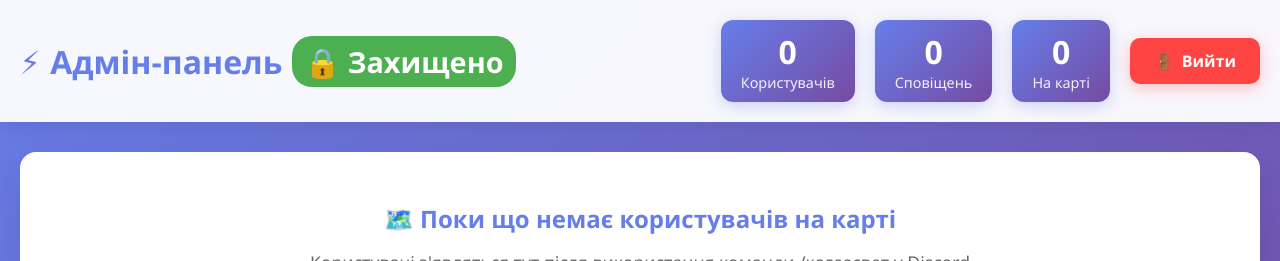
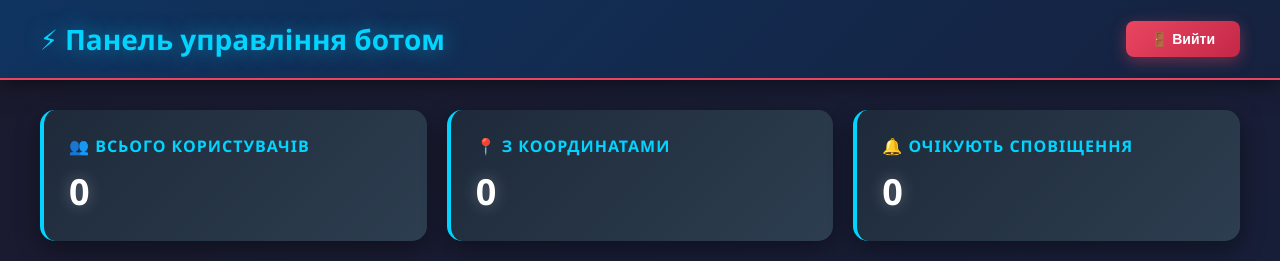
Before and after one commit to SoSalYa/Sidibezsveta_huila_bot, a Flask app: page / in a window 1280 px wide. Shown: the top 261 px of the page. Run offline with Flask 3, Linux system fonts and the light colour scheme; the visitor is signed in with stand-in values (Sample User, id 1); data that the repository does not hold is empty; some libraries are stand-ins or nearby versions.

Commit message:
Update index.html

```diff
--- a/templates/index.html
+++ b/templates/index.html
@@ -3,7 +3,7 @@
 <head>
     <meta charset="UTF-8">
     <meta name="viewport" content="width=device-width, initial-scale=1.0">
-    <title>Карта користувачів - Графік відключень</title>
+    <title>Панель управління ботом</title>
     <link rel="stylesheet" href="https://unpkg.com/leaflet@1.9.4/dist/leaflet.css" />
     <style>
         * {
@@ -14,227 +14,185 @@
 
         body {
             font-family: 'Segoe UI', Tahoma, Geneva, Verdana, sans-serif;
-            background: linear-gradient(135deg, #667eea 0%, #764ba2 100%);
+            background: linear-gradient(135deg, #1a1a2e 0%, #16213e 100%);
+            color: #e0e0e0;
             min-height: 100vh;
         }
 
         .header {
-            background: rgba(255, 255, 255, 0.95);
-            backdrop-filter: blur(10px);
-            padding: 20px;
-            box-shadow: 0 4px 20px rgba(0,0,0,0.1);
-        }
-
-        .header-content {
-            max-width: 1400px;
-            margin: 0 auto;
+            background: linear-gradient(135deg, #0f3460 0%, #16213e 100%);
+            padding: 20px 40px;
+            box-shadow: 0 4px 20px rgba(0, 0, 0, 0.5);
             display: flex;
             justify-content: space-between;
             align-items: center;
-            flex-wrap: wrap;
-            gap: 20px;
+            border-bottom: 2px solid #e94560;
         }
 
-        h1 {
-            color: #667eea;
-            font-size: 2em;
-            display: flex;
-            align-items: center;
-            gap: 10px;
+        .header h1 {
+            color: #00d4ff;
+            font-size: 28px;
+            text-shadow: 0 0 20px rgba(0, 212, 255, 0.5);
         }
 
-        .header-right {
-            display: flex;
-            align-items: center;
-            gap: 20px;
-            flex-wrap: wrap;
+        .header .logout-btn {
+            background: linear-gradient(135deg, #e94560 0%, #c42847 100%);
+            color: white;
+            border: none;
+            padding: 10px 25px;
+            border-radius: 8px;
+            cursor: pointer;
+            font-size: 14px;
+            font-weight: bold;
+            transition: all 0.3s ease;
+            box-shadow: 0 4px 15px rgba(233, 69, 96, 0.4);
+        }
+
+        .header .logout-btn:hover {
+            transform: translateY(-2px);
+            box-shadow: 0 6px 20px rgba(233, 69, 96, 0.6);
         }
 
         .stats {
-            display: flex;
+            display: grid;
+            grid-template-columns: repeat(auto-fit, minmax(250px, 1fr));
             gap: 20px;
-            flex-wrap: wrap;
+            padding: 30px 40px;
         }
 
-        .stat-item {
-            display: flex;
-            flex-direction: column;
-            align-items: center;
-            padding: 10px 20px;
-            background: linear-gradient(135deg, #667eea 0%, #764ba2 100%);
-            border-radius: 12px;
-            color: white;
-            box-shadow: 0 4px 15px rgba(102, 126, 234, 0.3);
+        .stat-card {
+            background: linear-gradient(135deg, #1e2a3a 0%, #2d3e50 100%);
+            padding: 25px;
+            border-radius: 15px;
+            box-shadow: 0 8px 25px rgba(0, 0, 0, 0.4);
+            border-left: 4px solid #00d4ff;
+            transition: all 0.3s ease;
         }
 
-        .stat-number {
-            font-size: 2em;
-            font-weight: bold;
+        .stat-card:hover {
+            transform: translateY(-5px);
+            box-shadow: 0 12px 35px rgba(0, 212, 255, 0.3);
         }
 
-        .stat-label {
-            font-size: 0.9em;
-            opacity: 0.9;
+        .stat-card h3 {
+            color: #00d4ff;
+            font-size: 16px;
+            margin-bottom: 10px;
+            text-transform: uppercase;
+            letter-spacing: 1px;
         }
 
-        .btn-logout {
-            padding: 12px 24px;
-            background: #ff4444;
-            color: white;
-            border: none;
-            border-radius: 10px;
-            font-size: 1em;
-            font-weight: 600;
-            cursor: pointer;
-            transition: all 0.3s ease;
-            text-decoration: none;
-            display: inline-flex;
-            align-items: center;
-            gap: 8px;
-            box-shadow: 0 4px 15px rgba(255, 68, 68, 0.3);
+        .stat-card .value {
+            color: #ffffff;
+            font-size: 36px;
+            font-weight: bold;
+            text-shadow: 0 0 15px rgba(255, 255, 255, 0.3);
         }
 
-        .btn-logout:hover {
-            background: #cc0000;
-            transform: translateY(-2px);
-            box-shadow: 0 6px 20px rgba(255, 68, 68, 0.4);
+        .map-container {
+            margin: 20px 40px;
+            background: #1e2a3a;
+            padding: 25px;
+            border-radius: 15px;
+            box-shadow: 0 8px 25px rgba(0, 0, 0, 0.4);
         }
 
-        .container {
-            max-width: 1400px;
-            margin: 30px auto;
-            padding: 0 20px;
+        .map-container h2 {
+            color: #00d4ff;
+            margin-bottom: 20px;
+            font-size: 24px;
+            text-shadow: 0 0 15px rgba(0, 212, 255, 0.4);
         }
 
         #map {
-            width: 100%;
-            height: 70vh;
-            min-height: 500px;
-            border-radius: 16px;
-            box-shadow: 0 10px 40px rgba(0,0,0,0.2);
-            border: 3px solid white;
+            height: 600px;
+            border-radius: 10px;
+            box-shadow: 0 4px 20px rgba(0, 0, 0, 0.5);
+            filter: brightness(0.9) contrast(1.1);
         }
 
-        .custom-marker {
-            background: white;
-            border: 3px solid #667eea;
-            border-radius: 50%;
-            width: 50px;
-            height: 50px;
+        .users-list {
+            margin: 20px 40px;
+            background: #1e2a3a;
+            padding: 25px;
+            border-radius: 15px;
+            box-shadow: 0 8px 25px rgba(0, 0, 0, 0.4);
+        }
+
+        .users-list h2 {
+            color: #00d4ff;
+            margin-bottom: 20px;
+            font-size: 24px;
+            text-shadow: 0 0 15px rgba(0, 212, 255, 0.4);
+        }
+
+        .user-card {
+            background: linear-gradient(135deg, #2d3e50 0%, #1e2a3a 100%);
+            padding: 20px;
+            margin-bottom: 15px;
+            border-radius: 10px;
+            border-left: 3px solid #e94560;
+            transition: all 0.3s ease;
+        }
+
+        .user-card:hover {
+            transform: translateX(5px);
+            box-shadow: 0 4px 20px rgba(233, 69, 96, 0.3);
+        }
+
+        .user-card .user-info {
             display: flex;
             align-items: center;
-            justify-content: center;
-            box-shadow: 0 4px 15px rgba(0,0,0,0.3);
-            position: relative;
+            gap: 15px;
+            margin-bottom: 10px;
         }
 
-        .custom-marker img {
-            width: 40px;
-            height: 40px;
-            border-radius: 50%;
-            object-fit: cover;
-        }
-
-        .custom-marker::before {
-            content: '';
-            position: absolute;
-            bottom: -15px;
-            left: 50%;
-            transform: translateX(-50%);
-            width: 0;
-            height: 0;
-            border-left: 10px solid transparent;
-            border-right: 10px solid transparent;
-            border-top: 15px solid #667eea;
-        }
-
-        .leaflet-popup-content-wrapper {
-            border-radius: 12px;
-            padding: 0;
-            overflow: hidden;
-        }
-
-        .popup-content {
-            padding: 15px;
-            min-width: 250px;
-        }
-
-        .popup-header {
-            display: flex;
-            align-items: center;
-            gap: 12px;
-            margin-bottom: 15px;
-            padding-bottom: 15px;
-            border-bottom: 2px solid #f0f0f0;
-        }
-
-        .popup-avatar {
+        .user-card .user-avatar {
             width: 50px;
             height: 50px;
             border-radius: 50%;
-            border: 3px solid #667eea;
+            border: 2px solid #00d4ff;
+            box-shadow: 0 0 15px rgba(0, 212, 255, 0.5);
         }
 
-        .popup-username {
-            font-size: 1.2em;
+        .user-card .username {
+            color: #00d4ff;
             font-weight: bold;
-            color: #667eea;
+            font-size: 18px;
         }
 
-        .popup-info {
-            display: flex;
-            flex-direction: column;
-            gap: 8px;
+        .user-card .address {
+            color: #b8b8b8;
+            margin: 8px 0;
+            font-size: 14px;
         }
 
-        .popup-row {
-            display: flex;
-            gap: 8px;
-            font-size: 0.95em;
-        }
-
-        .popup-label {
-            font-weight: 600;
-            color: #666;
-        }
-
-        .popup-value {
-            color: #333;
-        }
-
-        .popup-schedule {
-            margin-top: 12px;
+        .user-card .schedule {
+            color: #e0e0e0;
+            background: #16213e;
             padding: 12px;
-            background: #f8f9fa;
             border-radius: 8px;
-            font-size: 0.9em;
-            max-height: 150px;
-            overflow-y: auto;
+            margin-top: 10px;
+            white-space: pre-wrap;
+            font-size: 13px;
+            border-left: 2px solid #e94560;
         }
 
         .loading {
-            position: fixed;
-            top: 50%;
-            left: 50%;
-            transform: translate(-50%, -50%);
-            background: white;
-            padding: 30px;
-            border-radius: 16px;
-            box-shadow: 0 10px 40px rgba(0,0,0,0.3);
-            z-index: 9999;
-            display: flex;
-            flex-direction: column;
-            align-items: center;
-            gap: 15px;
+            text-align: center;
+            padding: 40px;
+            color: #00d4ff;
+            font-size: 18px;
         }
 
         .spinner {
-            width: 50px;
-            height: 50px;
-            border: 4px solid #f3f3f3;
-            border-top: 4px solid #667eea;
+            border: 4px solid rgba(0, 212, 255, 0.1);
+            border-top: 4px solid #00d4ff;
             border-radius: 50%;
+            width: 40px;
+            height: 40px;
             animation: spin 1s linear infinite;
+            margin: 20px auto;
         }
 
         @keyframes spin {
@@ -242,255 +200,173 @@
             100% { transform: rotate(360deg); }
         }
 
-        .no-users {
+        .footer {
             text-align: center;
-            padding: 50px;
-            background: white;
-            border-radius: 16px;
-            margin-top: 30px;
-            box-shadow: 0 10px 40px rgba(0,0,0,0.1);
+            padding: 30px;
+            color: #7a7a7a;
+            font-size: 14px;
+            margin-top: 40px;
         }
 
-        .no-users h2 {
-            color: #667eea;
-            margin-bottom: 15px;
+        .footer a {
+            color: #00d4ff;
+            text-decoration: none;
+            transition: all 0.3s ease;
         }
 
-        .no-users p {
-            color: #666;
-            font-size: 1.1em;
+        .footer a:hover {
+            color: #e94560;
+            text-shadow: 0 0 10px rgba(233, 69, 96, 0.5);
         }
 
-        .admin-badge {
-            display: inline-block;
-            padding: 6px 12px;
-            background: #4CAF50;
-            color: white;
-            border-radius: 20px;
-            font-size: 0.9em;
-            font-weight: 600;
+        /* Темна тема для Leaflet попапів */
+        .leaflet-popup-content-wrapper {
+            background: #1e2a3a;
+            color: #e0e0e0;
+            border-radius: 10px;
+            box-shadow: 0 8px 25px rgba(0, 0, 0, 0.5);
         }
 
-        @media (max-width: 768px) {
-            h1 {
-                font-size: 1.5em;
+        .leaflet-popup-tip {
+            background: #1e2a3a;
         }
 
-            .header-content {
-                flex-direction: column;
+        .leaflet-popup-content h3 {
+            color: #00d4ff;
+            margin-bottom: 10px;
         }
 
-            .header-right {
-                width: 100%;
-                justify-content: space-between;
-            }
-
-            .stat-item {
-                padding: 8px 15px;
-                flex: 1;
-            }
-
-            .stat-number {
-                font-size: 1.5em;
-            }
-
-            #map {
-                height: 60vh;
-            }
+        .leaflet-popup-content p {
+            color: #b8b8b8;
+            margin: 5px 0;
         }
     </style>
 </head>
 <body>
-    <div class="loading" id="loading">
-        <div class="spinner"></div>
-        <div>Завантаження карти...</div>
+    <div class="header">
+        <h1>⚡ Панель управління ботом</h1>
+        <a href="/logout"><button class="logout-btn">🚪 Вийти</button></a>
     </div>
 
-    <div class="header">
-        <div class="header-content">
-            <div>
-                <h1>
-                    <span>⚡</span>
-                    Адмін-панель
-                    <span class="admin-badge">🔒 Захищено</span>
-                </h1>
-            </div>
-            <div class="header-right">
     <div class="stats" id="stats">
-                    <div class="stat-item">
-                        <div class="stat-number" id="totalUsers">0</div>
-                        <div class="stat-label">Користувачів</div>
-                    </div>
-                    <div class="stat-item">
-                        <div class="stat-number" id="pendingNotifications">0</div>
-                        <div class="stat-label">Сповіщень</div>
-                    </div>
-                    <div class="stat-item">
-                        <div class="stat-number" id="usersWithCoords">0</div>
-                        <div class="stat-label">На карті</div>
+        <div class="loading">
+            <div class="spinner"></div>
+            Завантаження статистики...
         </div>
     </div>
-                <a href="/logout" class="btn-logout">
-                    <span>🚪</span>
-                    Вийти
-                </a>
+
+    <div class="map-container">
+        <h2>🗺️ Карта користувачів</h2>
+        <div id="map"></div>
+    </div>
+
+    <div class="users-list">
+        <h2>👥 Список користувачів</h2>
+        <div id="users">
+            <div class="loading">
+                <div class="spinner"></div>
+                Завантаження користувачів...
             </div>
         </div>
     </div>
 
-    <div class="container">
-        <div id="map"></div>
-        <div class="no-users" id="noUsers" style="display: none;">
-            <h2>🗺️ Поки що немає користувачів на карті</h2>
-            <p>Користувачі з'являться тут після використання команди /когдасвет у Discord</p>
-        </div>
+    <div class="footer">
+        Бот зроблено завдяки <a href="https://discord.gg/WVVDYc6uts" target="_blank">вірі в пельмені 🥟</a>
     </div>
 
     <script src="https://unpkg.com/leaflet@1.9.4/dist/leaflet.js"></script>
     <script>
-        let map;
-        let markers = [];
+        // Ініціалізація карти з темною темою
+        const map = L.map('map').setView([50.4501, 30.5234], 6);
 
-        // Инициализация карты
-        function initMap() {
-            map = L.map('map', {
-                center: [49.0, 31.0],
-                zoom: 6,
-                minZoom: 5,
-                maxZoom: 18
+        // Використовуємо темну тему для карти
+        L.tileLayer('https://{s}.basemaps.cartocdn.com/dark_all/{z}/{x}/{y}{r}.png', {
+            attribution: '&copy; <a href="https://www.openstreetmap.org/copyright">OpenStreetMap</a> contributors &copy; <a href="https://carto.com/attributions">CARTO</a>',
+            subdomains: 'abcd',
+            maxZoom: 20
+        }).addTo(map);
+
+        // Кастомна іконка для маркерів
+        const customIcon = L.divIcon({
+            className: 'custom-marker',
+            html: '<div style="background: linear-gradient(135deg, #00d4ff 0%, #0099cc 100%); width: 30px; height: 30px; border-radius: 50%; border: 3px solid #e94560; box-shadow: 0 0 20px rgba(0, 212, 255, 0.8); display: flex; align-items: center; justify-content: center; color: white; font-weight: bold;">⚡</div>',
+            iconSize: [30, 30],
+            iconAnchor: [15, 15]
         });
 
-            L.tileLayer('https://{s}.tile.openstreetmap.org/{z}/{x}/{y}.png', {
-                attribution: '© OpenStreetMap contributors',
-                maxZoom: 19
-            }).addTo(map);
-        }
-
-        // Создание кастомной иконки
-        function createCustomIcon(avatarUrl) {
-            const iconHtml = `
-                <div class="custom-marker">
-                    <img src="${avatarUrl || 'https://cdn.discordapp.com/embed/avatars/0.png'}"
-                         onerror="this.src='https://cdn.discordapp.com/embed/avatars/0.png'">
+        // Завантаження статистики
+        fetch('/api/stats')
+            .then(response => response.json())
+            .then(data => {
+                document.getElementById('stats').innerHTML = `
+                    <div class="stat-card">
+                        <h3>👥 Всього користувачів</h3>
+                        <div class="value">${data.total_users}</div>
+                    </div>
+                    <div class="stat-card">
+                        <h3>📍 З координатами</h3>
+                        <div class="value">${data.users_with_coords}</div>
+                    </div>
+                    <div class="stat-card">
+                        <h3>🔔 Очікують сповіщення</h3>
+                        <div class="value">${data.pending_notifications}</div>
                     </div>
                 `;
+            })
+            .catch(error => {
+                console.error('Помилка завантаження статистики:', error);
+                document.getElementById('stats').innerHTML = '<div class="loading" style="color: #e94560;">❌ Помилка завантаження статистики</div>';
+            });
 
-            return L.divIcon({
-                html: iconHtml,
-                className: '',
-                iconSize: [50, 65],
-                iconAnchor: [25, 65],
-                popupAnchor: [0, -65]
+        // Завантаження користувачів
+        fetch('/api/users')
+            .then(response => response.json())
+            .then(users => {
+                // Додаємо маркери на карту
+                users.forEach(user => {
+                    const marker = L.marker([user.latitude, user.longitude], {icon: customIcon}).addTo(map);
+                    marker.bindPopup(`
+                        <h3>${user.username}</h3>
+                        <p><strong>📍 Адреса:</strong> ${user.city}, вул. ${user.street}, буд. ${user.house}</p>
+                        <p><strong>⚡ Графік:</strong></p>
+                        <pre style="background: #16213e; padding: 10px; border-radius: 5px; max-width: 300px; overflow: auto; font-size: 12px;">${user.last_schedule || 'Немає даних'}</pre>
+                    `);
                 });
-        }
 
-        // Создание контента попапа
-        function createPopupContent(user) {
-            const schedule = user.last_schedule || 'Немає даних';
-            const shortSchedule = schedule.length > 300 ? schedule.substring(0, 300) + '...' : schedule;
-
-            return `
-                <div class="popup-content">
-                    <div class="popup-header">
-                        <img src="${user.avatar || 'https://cdn.discordapp.com/embed/avatars/0.png'}"
-                             class="popup-avatar"
-                             onerror="this.src='https://cdn.discordapp.com/embed/avatars/0.png'">
-                        <div class="popup-username">${user.username}</div>
-                    </div>
-                    <div class="popup-info">
-                        <div class="popup-row">
-                            <span class="popup-label">🏙️ Місто:</span>
-                            <span class="popup-value">${user.city}</span>
-                        </div>
-                        <div class="popup-row">
-                            <span class="popup-label">🏠 Адреса:</span>
-                            <span class="popup-value">вул. ${user.street}, ${user.house}</span>
-                        </div>
-                        <div class="popup-row">
-                            <span class="popup-label">👤 Discord ID:</span>
-                            <span class="popup-value">${user.discord_id}</span>
+                // Відображення списку користувачів
+                const usersHtml = users.map(user => `
+                    <div class="user-card">
+                        <div class="user-info">
+                            ${user.avatar ? `<img src="${user.avatar}" class="user-avatar" alt="Avatar">` : '<div class="user-avatar" style="background: linear-gradient(135deg, #00d4ff, #0099cc); display: flex; align-items: center; justify-content: center; font-size: 24px;">👤</div>'}
+                            <div>
+                                <div class="username">${user.username}</div>
+                                <div class="address">📍 ${user.city}, вул. ${user.street}, буд. ${user.house}</div>
                             </div>
                         </div>
-                    <div class="popup-schedule">
-                        <strong>📅 Графік відключень:</strong><br>
-                        ${shortSchedule}
+                        <div class="schedule">
+                            <strong>⚡ Графік відключень:</strong><br>
+                            ${user.last_schedule || 'Немає даних'}
                         </div>
                     </div>
-            `;
+                `).join('');
+
+                document.getElementById('users').innerHTML = usersHtml || '<div class="loading" style="color: #7a7a7a;">Користувачів поки немає</div>';
+
+                // Автоматичне масштабування карти
+                if (users.length > 0) {
+                    const bounds = L.latLngBounds(users.map(u => [u.latitude, u.longitude]));
+                    map.fitBounds(bounds, { padding: [50, 50] });
                 }
-
-        // Загрузка пользователей
-        async function loadUsers() {
-            try {
-                const response = await fetch('/api/users');
-                const users = await response.json();
-
-                // Очистка старых маркеров
-                markers.forEach(marker => map.removeLayer(marker));
-                markers = [];
-
-                if (users.length === 0) {
-                    document.getElementById('noUsers').style.display = 'block';
-                    document.getElementById('map').style.display = 'none';
-                } else {
-                    document.getElementById('noUsers').style.display = 'none';
-                    document.getElementById('map').style.display = 'block';
-
-                    // Массив для границ карты
-                    const bounds = [];
-
-                    // Добавление маркеров
-                    users.forEach(user => {
-                        const marker = L.marker(
-                            [user.latitude, user.longitude],
-                            { icon: createCustomIcon(user.avatar) }
-                        ).addTo(map);
-
-                        marker.bindPopup(createPopupContent(user), {
-                            maxWidth: 350,
-                            className: 'custom-popup'
+            })
+            .catch(error => {
+                console.error('Помилка завантаження користувачів:', error);
+                document.getElementById('users').innerHTML = '<div class="loading" style="color: #e94560;">❌ Помилка завантаження користувачів</div>';
             });
 
-                        markers.push(marker);
-                        bounds.push([user.latitude, user.longitude]);
-                    });
-
-                    // Центрируем карту по всем маркерам
-                    if (bounds.length > 0) {
-                        map.fitBounds(bounds, { padding: [50, 50] });
-                    }
-                }
-            } catch (error) {
-                console.error('Ошибка загрузки пользователей:', error);
-            }
-        }
-
-        // Загрузка статистики
-        async function loadStats() {
-            try {
-                const response = await fetch('/api/stats');
-                const stats = await response.json();
-
-                document.getElementById('totalUsers').textContent = stats.total_users;
-                document.getElementById('pendingNotifications').textContent = stats.pending_notifications;
-                document.getElementById('usersWithCoords').textContent = stats.users_with_coords;
-            } catch (error) {
-                console.error('Ошибка загрузки статистики:', error);
-            }
-        }
-
-        // Инициализация при загрузке страницы
-        window.addEventListener('load', async () => {
-            initMap();
-            await Promise.all([loadUsers(), loadStats()]);
-            document.getElementById('loading').style.display = 'none';
-
-            // Автообновление каждые 2 минуты
+        // Автооновлення кожні 30 секунд
         setInterval(() => {
-                loadUsers();
-                loadStats();
-            }, 120000);
-        });
+            location.reload();
+        }, 30000);
     </script>
 </body>
 </html>
```
Lines whose indentation alone changed are shown as unchanged.
